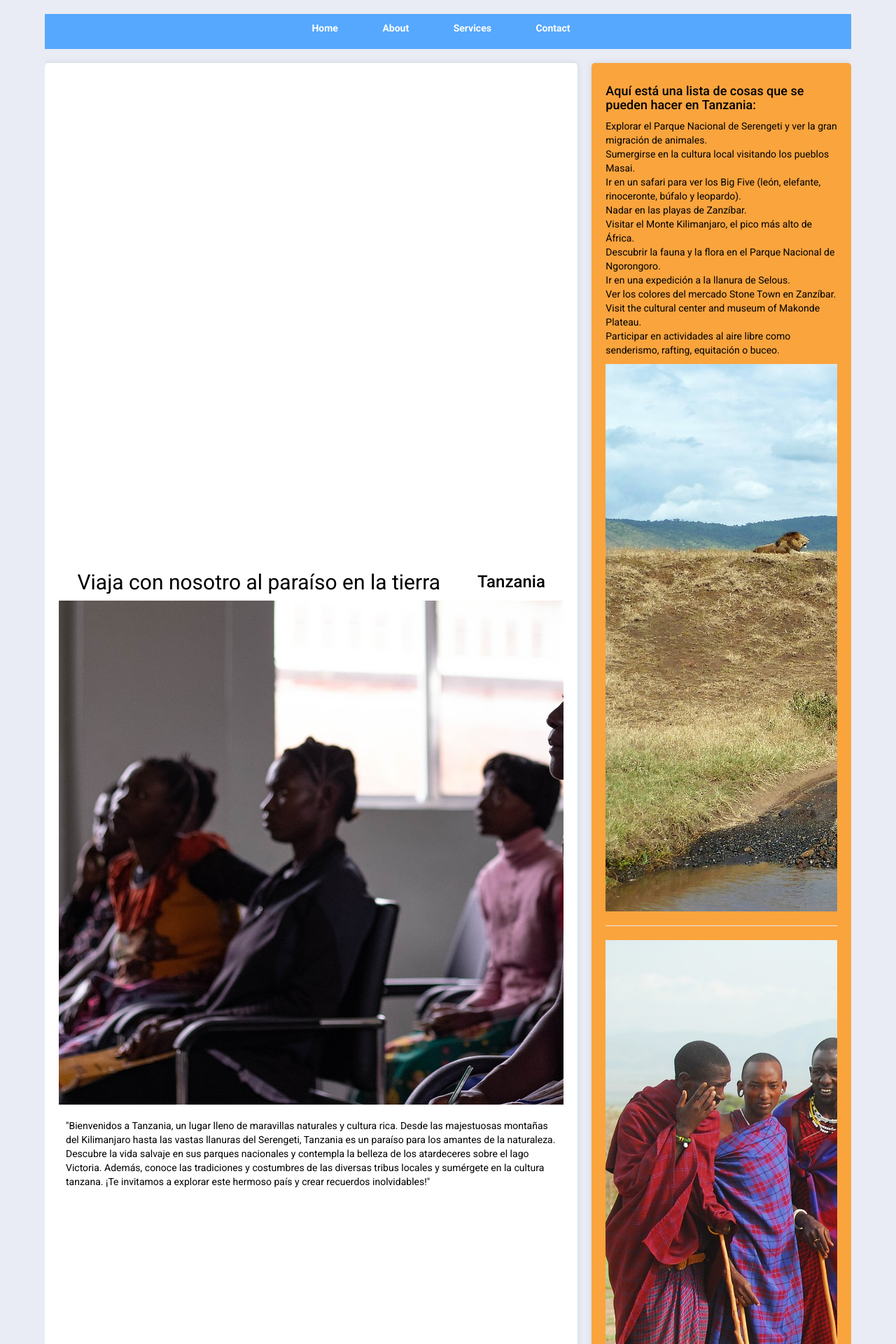
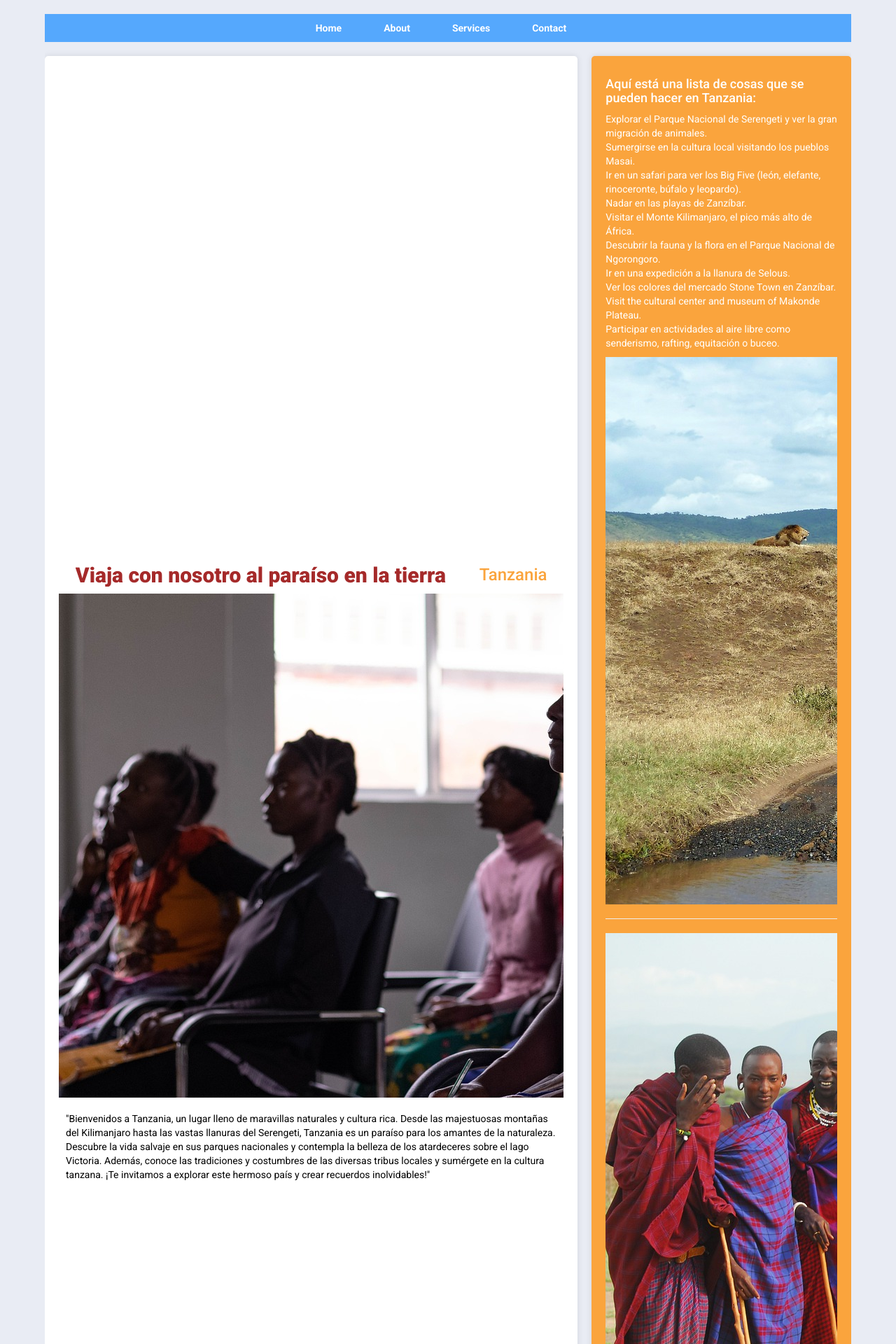
Before and after one commit to emmanuelsolis/php-auth-tourpage, a PHP site: page /formulario.php in a window 1280 px wide. Shown: the top 1920 px of the page at 70% size. Run offline with PHP 8.4, Linux system fonts and the light colour scheme; some libraries are stand-ins or nearby versions.

Commit message:
mejoramos los colores

```diff
--- a/css/styles.css
+++ b/css/styles.css
@@ -21,6 +21,7 @@ body{
 	border-radius: 5px;
 	font-size: xx-small;
 	list-style: none;
+	font-weight: 900;
 	text-align: left;
 }
 .widget-1 .success{
@@ -109,18 +110,25 @@ main{
 	align-items: center;
 	align-content: center;
 }
+aside{
+	color: #fff;
+}
 aside.imagen-contendor{
 	width: 300px;
 	height: 300px;
 	margin-top: 20px;
 }
 main>h2{
-	font-weight: 400;
+	font-weight: 900;
+	color:brown
 }
 main> p{
 	font-size: 1em;
 	padding: 10px;
 	margin-top: 10px;
+}
+main>h3{
+	color: #faa43d;
 }
 main>img{
 	float: right;
@@ -141,9 +149,9 @@ nav {
 	list-style: none;
 	margin: 0;
 	padding: 0;
-	display: inline-block;
+	display: inline-flex;
 	flex-direction: row;
-	align-content: end;
+	align-content: space-around;
   }
 
   nav li {
@@ -160,9 +168,10 @@ nav {
   }
 
   nav a:hover {
-	background-color: slateblue;
 	text-decoration: none;
+	font-size: 18px;
 	font-weight: bolder;
+	color: black;
   }
 
 
```
